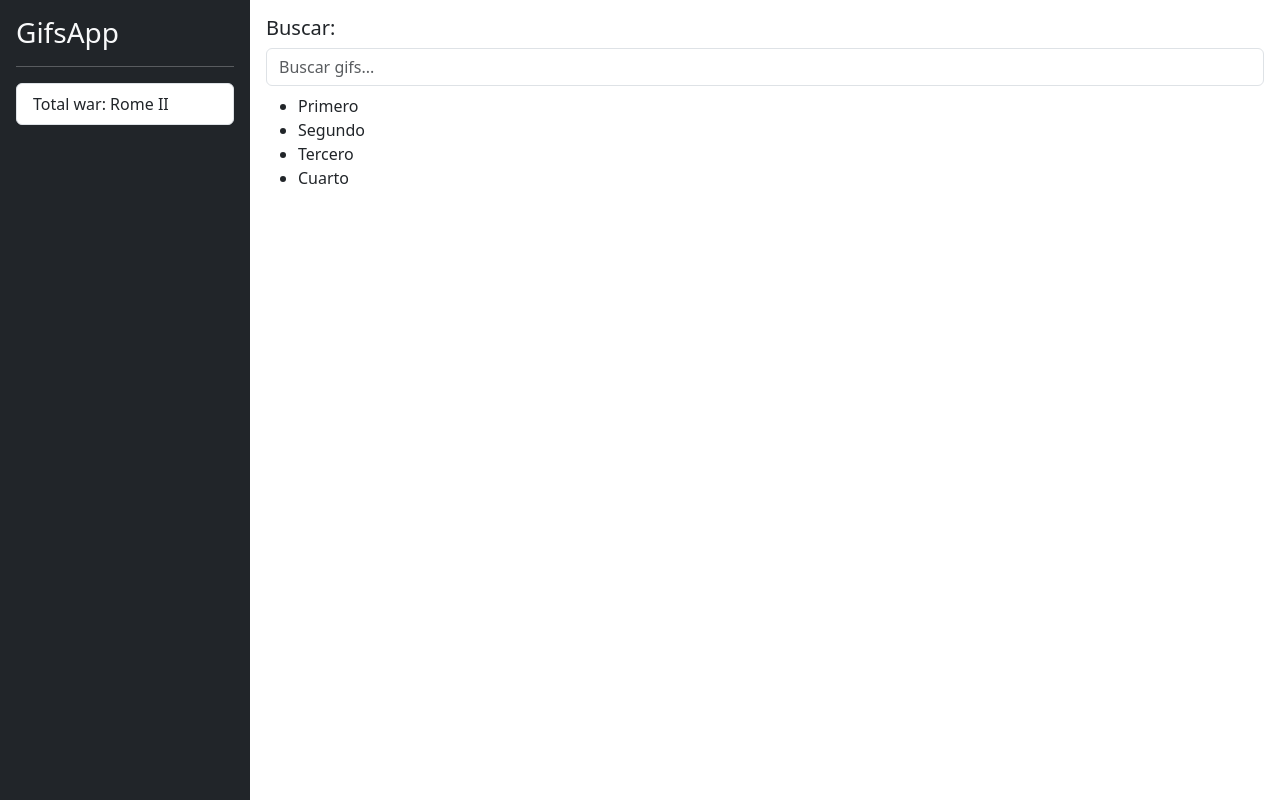
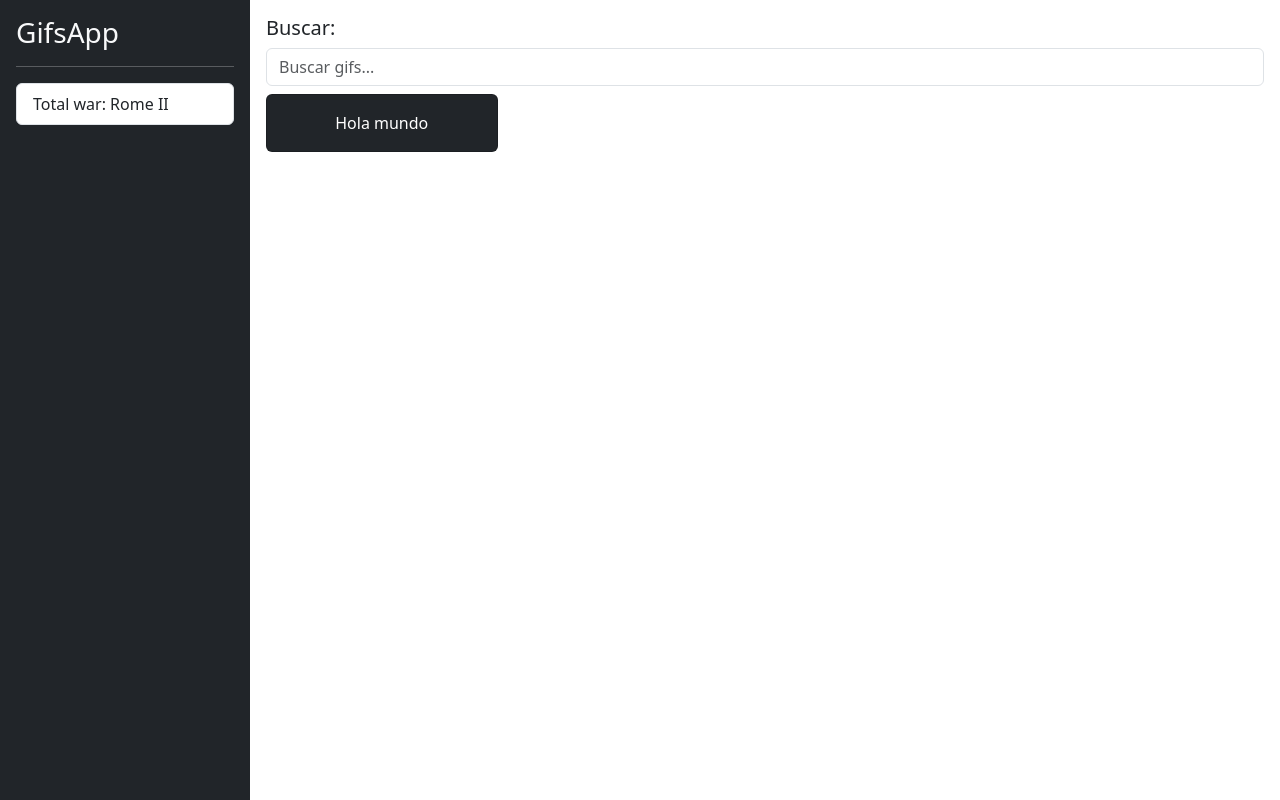
Before and after one commit to agusci21/gifs_app, an Angular app: page / in a window 1280 px wide. Built offline with nearby package versions, Linux system fonts and the light colour scheme.

Commit message:
Add card initial design

```diff
--- a/src/app/gifs/components/card-list/card-list.component.html
+++ b/src/app/gifs/components/card-list/card-list.component.html
@@ -1,6 +1,13 @@
-<ul>
-    <li>Primero</li>
-    <li>Segundo</li>
-    <li>Tercero</li>
-    <li>Cuarto</li>
-</ul>
+
+<div class="row">
+    <div class="col-md-3 col-sm-6">
+        <div class="card mb-2 text-center bg-dark">
+            <!-- TODO: Crear imagen -->
+            <div class="card-body text-white">
+                <p class="card-text">
+                    Hola mundo
+                </p>
+            </div>
+        </div>
+    </div>
+</div>
```
